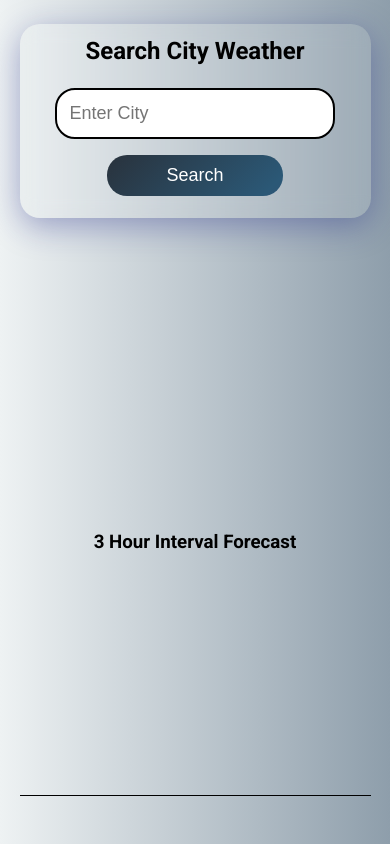
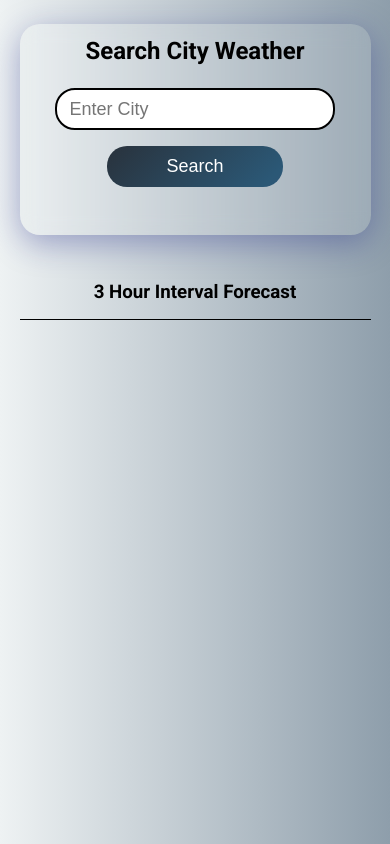
Before and after one commit to Egeeoz/Weather_App, a plain HTML site: page index.html in a window 390 px wide. Shown: the top 844 px of the page. Drawn offline with Linux system fonts and the light colour scheme.

Commit message:
Update responsive styling for smaller devices

```diff
--- a/style.css
+++ b/style.css
@@ -58,6 +58,10 @@ body {
   flex-direction: column;
   justify-content: flex-start;
   border-top: 1px solid black;
+}
+
+.current-weather * {
+  color: black;
 }
 
 .input-container h2 {
@@ -234,7 +238,7 @@ button:hover {
   }
 }
 
-@media only screen and (max-width: 380px) {
+/* @media only screen and (max-width: 390px) {
   body {
     height: 120vh;
   }
@@ -300,4 +304,69 @@ button:hover {
     margin: 0 auto;
     display: none;
   }
+} */
+
+@media only screen and (max-width: 390px) {
+  body {
+    height: auto;
+  }
+
+  .weather-container {
+    min-height: 120vh;
+    height: auto;
+  }
+
+  .input-container {
+    width: 90%;
+    height: 25vh;
+  }
+
+  .weather-display {
+    padding-top: 1rem;
+    height: auto;
+    justify-content: flex-start;
+  }
+
+  .current-weather {
+    height: auto;
+    justify-content: flex-start;
+  }
+
+  input {
+    width: 80%;
+    height: 5vh;
+  }
+
+  h2 {
+    color: #fff;
+    margin: 0.2rem 0;
+  }
+
+  button {
+    width: 50%;
+  }
+
+  .forecast-container {
+    height: auto;
+    width: 90%;
+    margin: 0 auto;
+  }
+
+  .forecast {
+    flex-direction: column;
+    justify-content: flex-start;
+    margin-top: 0.5rem;
+    height: auto;
+    width: 100%;
+  }
+
+  .hourly-item img {
+    width: 70%;
+    height: auto;
+  }
+
+  .hourly-item {
+    flex-direction: row;
+    font-size: 1.3rem;
+  }
 }
```
Also changed, not shown: 1 other file.
